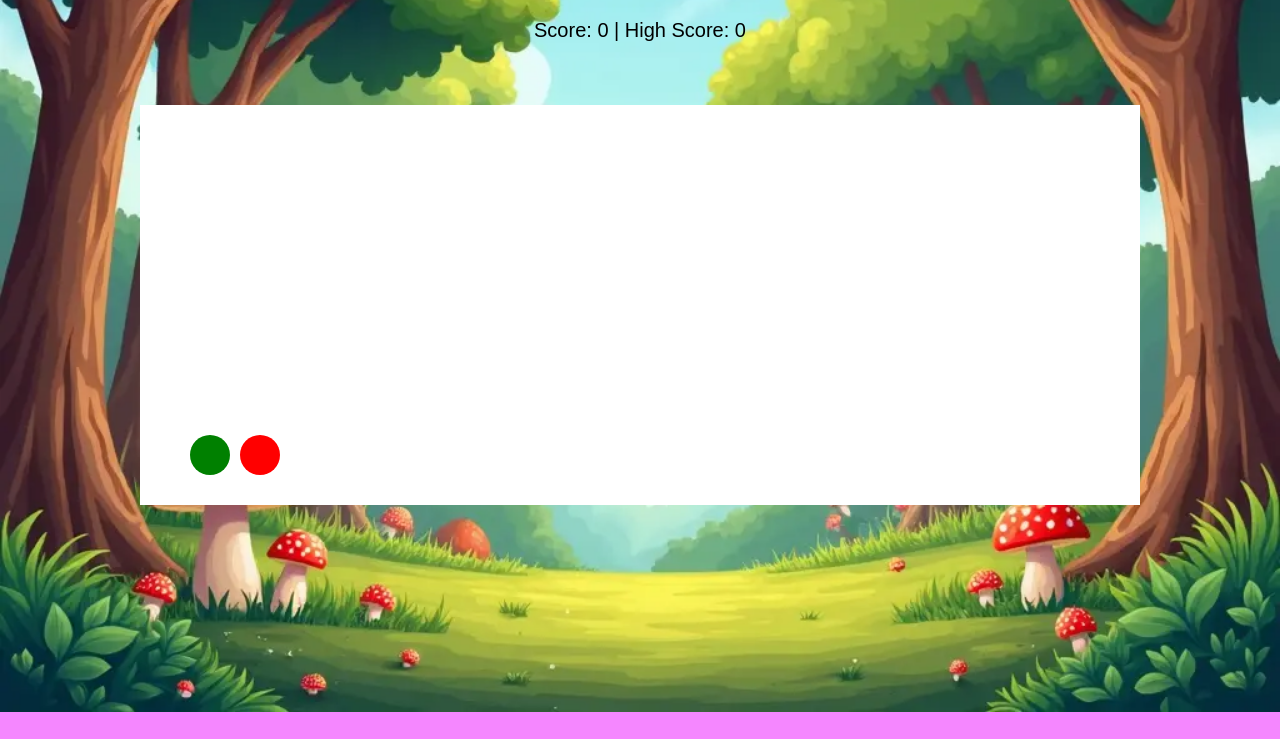
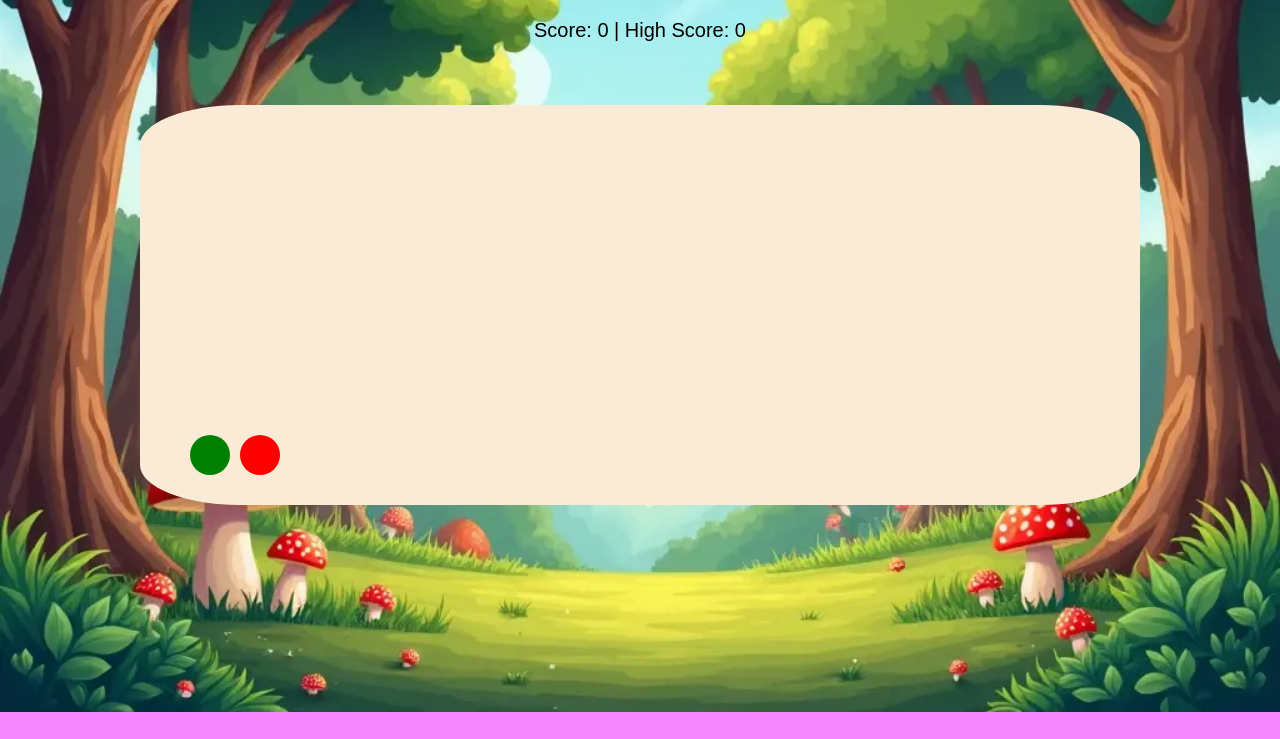
Before and after one commit to balaji9751/jump-game, a plain HTML site: page index.html in a window 1280 px wide. Shown: the part 61-800 px from the top of the page. Drawn offline with Linux system fonts and the light colour scheme.

Commit message:
Added radius to let

```diff
--- a/script.js
+++ b/script.js
@@ -74,7 +74,7 @@ function gameLoop() {
 }
 
 document.addEventListener("keydown", function (e) {
-    if (e.code === "Space" && !player.jumping) {
+    if (e.code === "KeyA ","ArrowUp" && !player.jumping) {
         player.jumping = true;
         player.y -= 100;
         setTimeout(() => {
--- a/style.css
+++ b/style.css
@@ -12,9 +12,10 @@ body {
   }
 
 canvas {
-    background: white;
+    background-color: antiquewhite;
     display: block;
     margin: 20px auto;
+    border-radius: 10%;
 }
 #scoreboard {
     font-size: 20px;
```
